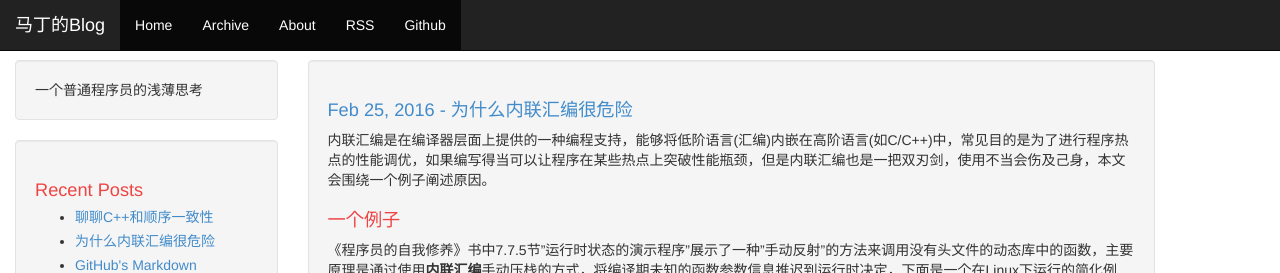
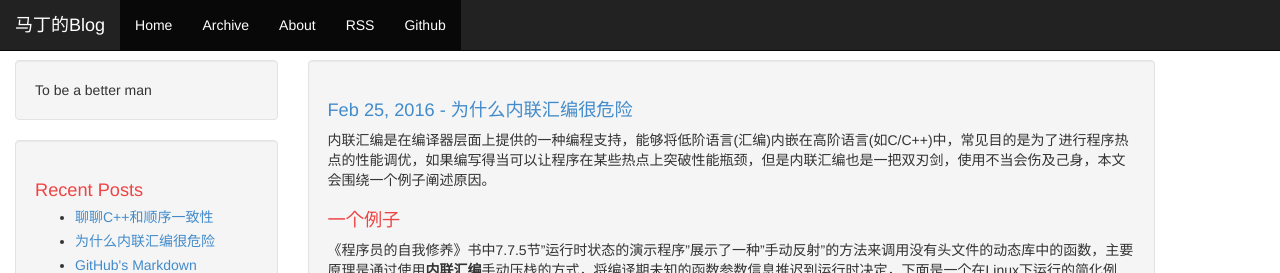
Before and after one commit to DongTao/blog, a Jekyll site: the page built from _posts/2016-02-25-why-inline-assembly-danger.md, in a window 1280 px wide and 900 px high. Shown: the top 273 px of the window. Built offline with Jekyll 4.4.1, drawn with Linux system fonts in a browser that asks for light colours.

Commit message:
fix: excerpts is OK now

```diff
--- a/_config.yml
+++ b/_config.yml
@@ -1,7 +1,7 @@
 # Jekyll configuration
 
 name: 马丁的Blog
-description: 一个普通程序员的浅薄思考
+description: To be a better man
 
 # url is currently only used only for the RSS feed in feed.xml
 url: https://dongtao.github.io
@@ -13,7 +13,7 @@
 baseurl: /blog
 
 # This can be '' to hide the Github nav button
-github: 'dongtao/blog'
+github: 'dongtao'
 
 # Set this to your UA-# value, or '' to disable the block completely
 gaaccount: ''
@@ -38,4 +38,4 @@
 gems: ['jekyll-paginate']
 
 exclude: ['README.md', 'LICENSE']
-excerpt_separator: '<!--more-->'
+excerpt_separator: <!--more-->
--- a/_posts/2016-02-25-why-inline-assembly-danger.md
+++ b/_posts/2016-02-25-why-inline-assembly-danger.md
@@ -31,6 +31,7 @@
 2. 用内联汇编将a压栈，造出有参fun函数的调用环境，注意此时改变了main函数帧的栈顶;
 3. 调用myfun函数;
 4. 还原main函数的堆栈，将栈顶移回调用myfun前的位置
+
 <!--more-->
 
 在分析这段代码能否生效之前我们先回顾一下函数调用的过程：
--- a/index.html
+++ b/index.html
@@ -10,8 +10,7 @@
           <p class="author"><a href="{{ site.baseurl }}{{ post.url }}/#disqus_thread">Comments</a></p>
         {% endif %}
         <div class="content">
-            {{ post.excerpt | remove: '<p>' | remove: '</p>'  }}
-            <!--{{ post.content }}-->
+            {{ post.excerpt }}
         </div>
     </div>
 </div>
```
Also changed, not shown: _posts/2016-03-06-cpp-and-sequential-consistency.md (+1 -0 lines).
